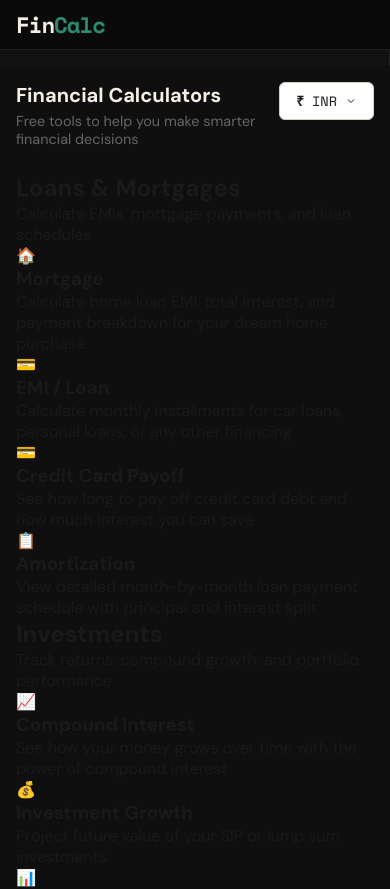
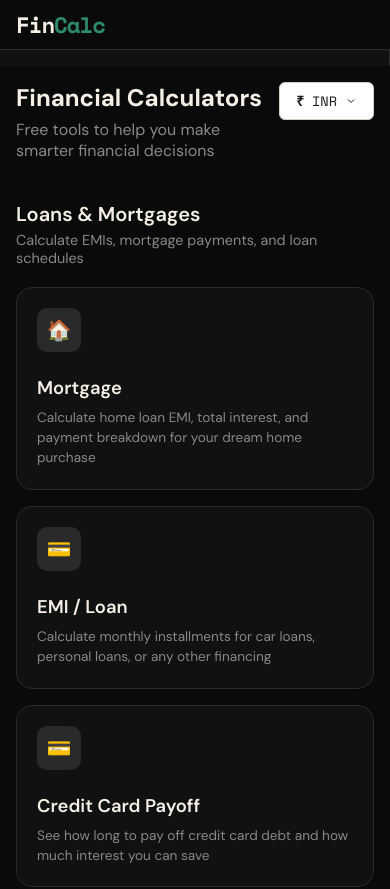
Before and after one commit to vinaybajjuri58/calculators, a React (Create React App) app in the folder frontend/: page / in a window 390 px wide. Shown: the top 889 px of the page. Built offline with nearby package versions, Linux system fonts and the light colour scheme; the HTML template or start-up script is replaced by a standard one.

Commit message:
auto-commit for a1339357-7802-4cfb-a021-3c091611b11f

```diff
--- a/frontend/src/index.css
+++ b/frontend/src/index.css
@@ -1,15 +1,37 @@
 @import url('https://fonts.googleapis.com/css2?family=DM+Sans:wght@400;500;600;700&family=Space+Mono:wght@400;700&display=swap');
 
 :root {
+  /* Dark backgrounds */
   --bg-dark: #0a0a0a;
+  --bg-darker: #050505;
   --bg-card: #f5f0e6;
   --bg-card-alt: #ebe5d9;
+  --bg-card-dark: #111111;
+
+  /* Accent colors */
   --accent: #2d8a6e;
   --accent-light: #3da882;
   --accent-dark: #1f6b54;
+  --accent-muted: rgba(45, 138, 110, 0.2);
+
+  /* Text colors */
   --text-dark: #1a1a1a;
+  --text-light: #f5f0e6;
   --text-muted: #5a5a5a;
+  --text-muted-light: #888888;
+
+  /* Border colors */
   --border: #d4cfc3;
+  --border-dark: #2a2a2a;
+  --border-dark-hover: #3a3a3a;
+
+  /* Status colors */
+  --positive: #2d8a6e;
+  --negative: #c44;
+
+  /* Chart sizes */
+  --chart-donut-size: 180px;
+  --chart-bar-height: 28px;
 }
 
 * { margin: 0; padding: 0; box-sizing: border-box; }
@@ -31,7 +53,7 @@ body {
   display: flex;
   justify-content: space-between;
   align-items: center;
-  border-bottom: 1px solid #222;
+  border-bottom: 1px solid var(--border-dark);
   position: sticky;
   top: 0;
   z-index: 100;
@@ -41,7 +63,7 @@ body {
   font-family: 'Space Mono', monospace;
   font-size: 1.4rem;
   font-weight: 700;
-  color: var(--bg-card);
+  color: var(--text-light);
   letter-spacing: -1px;
   cursor: pointer;
   transition: opacity 0.2s;
@@ -50,11 +72,10 @@ body {
 .logo span { color: var(--accent); }
 
 .header-nav { display: flex; gap: 0.5rem; }
-
 .header-nav-item {
   background: transparent;
-  border: 1px solid #333;
-  color: #888;
+  border: 1px solid var(--border-dark);
+  color: var(--text-muted-light);
   padding: 0.5rem 1rem;
   border-radius: 6px;
   cursor: pointer;
@@ -83,7 +104,6 @@ body {
   transition: all 0.2s;
 }
 .currency-btn:hover { border-color: var(--accent); }
-
 .currency-symbol { font-weight: 700; }
 
 .currency-dropdown {
@@ -92,7 +112,7 @@ body {
   right: 0;
   background: var(--bg-card);
   border-radius: 8px;
-  box-shadow: 0 10px 40px rgba(0,0,0,0.3);
+  box-shadow: var(--shadow-lg, 0 10px 40px rgba(0,0,0,0.3));
   width: 280px;
   max-height: 320px;
   overflow: hidden;
@@ -117,7 +137,6 @@ body {
 .currency-search input:focus { outline: none; border-color: var(--accent); }
 
 .currency-list { max-height: 250px; overflow-y: auto; }
-
 .currency-item {
   padding: 0.6rem 0.75rem;
   cursor: pointer;
@@ -137,9 +156,9 @@ body {
 /* Sidebar */
 .sidebar {
   width: 220px;
-  background: #111;
+  background: var(--bg-card-dark);
   padding: 0.75rem 0;
-  border-right: 1px solid #222;
+  border-right: 1px solid var(--border-dark);
   position: sticky;
   top: 49px;
   height: calc(100vh - 49px);
@@ -160,23 +179,26 @@ body {
   align-items: center;
   gap: 0.6rem;
   padding: 0.5rem 1rem;
-  color: #888;
+  color: var(--text-muted-light);
   cursor: pointer;
   transition: all 0.15s;
   font-size: 0.85rem;
   border-left: 2px solid transparent;
   border-radius: 0 4px 4px 0;
 }
-.nav-item:hover { color: var(--bg-card); background: rgba(255,255,255,0.03); }
-.nav-item.active { color: var(--accent); background: rgba(45,138,110,0.1); border-left-color: var(--accent); }
+.nav-item:hover { color: var(--text-light); background: rgba(255,255,255,0.03); }
+.nav-item.active { color: var(--accent); background: var(--accent-muted); border-left-color: var(--accent); }
 
 /* Content */
-.content { flex: 1; padding: 1.5rem; background: #0f0f0f; }
+.content { flex: 1; padding: 1.5rem 2rem; background: var(--bg-dark); }
 
-/* Calculator Layout with Sidebar Charts */
+/* Calculator Layout */
 .calc-layout { display: flex; gap: 1.5rem; max-width: 1400px; }
+.calc-layout-wide { max-width: 1200px; }
 .calc-main { flex: 1; min-width: 0; }
-.calc-sidebar { width: 320px; flex-shrink: 0; display: flex; flex-direction: column; gap: 1rem; }
+.calc-main-wide { max-width: 100%; }
+.calc-main-full { width: 100%; }
+.calc-sidebar { width: 340px; flex-shrink: 0; display: flex; flex-direction: column; gap: 1rem; }
 
 /* Calculator Card */
 .calc-card {
@@ -185,6 +207,7 @@ body {
   overflow: hidden;
   animation: fadeIn 0.3s ease;
 }
+.calc-card-wide { max-width: 100%; }
 
 @keyframes fadeIn {
   from { opacity: 0; transform: translateY(10px); }
@@ -192,7 +215,7 @@ body {
 }
 
 .calc-header {
-  padding: 1.25rem 1.5rem;
+  padding: 1.5rem 2rem;
   border-bottom: 1px solid var(--border);
   display: flex;
   justify-content: space-between;
@@ -201,32 +224,35 @@ body {
 }
 
 .calc-header-left { flex: 1; }
-.calc-title { font-size: 1.5rem; font-weight: 700; color: var(--text-dark); margin-bottom: 0.2rem; }
-.calc-subtitle { color: var(--text-muted); font-size: 0.85rem; }
+.calc-title { font-size: 1.5rem; font-weight: 700; color: var(--text-dark); margin-bottom: 0.25rem; }
+.calc-subtitle { color: var(--text-muted); font-size: 0.9rem; }
 
 .calc-body { display: grid; grid-template-columns: 1fr 1fr; gap: 0; }
+.calc-body-xirr { grid-template-columns: 1.2fr 0.8fr; }
+.calc-body-networth { grid-template-columns: 1fr 1fr 1fr; }
 
-.calc-inputs { padding: 1.25rem 1.5rem; border-right: 1px solid var(--border); }
-.calc-results { padding: 1.25rem 1.5rem; background: var(--bg-card-alt); }
+.calc-inputs { padding: 1.5rem 2rem; border-right: 1px solid var(--border); }
+.calc-inputs-wide { border-right: 1px solid var(--border); }
+.calc-results { padding: 1.5rem 2rem; background: var(--bg-card-alt); }
 
 /* Form Elements */
-.input-group { margin-bottom: 1rem; }
+.input-group { margin-bottom: 1.25rem; }
 .input-label {
   display: block;
   font-size: 0.7rem;
   font-weight: 500;
   color: var(--text-muted);
-  margin-bottom: 0.3rem;
+  margin-bottom: 0.35rem;
   text-transform: uppercase;
   letter-spacing: 0.5px;
 }
 
 .input-field {
   width: 100%;
-  padding: 0.6rem 0.85rem;
+  padding: 0.75rem 1rem;
   border: 1px solid var(--border);
   border-radius: 6px;
-  font-size: 1rem;
+  font-size: 1.1rem;
   font-family: 'Space Mono', monospace;
   background: white;
   transition: border-color 0.2s;
@@ -236,36 +262,43 @@ body {
 .input-with-symbol { position: relative; }
 .input-symbol {
   position: absolute;
-  left: 0.85rem;
+  left: 1rem;
   top: 50%;
   transform: translateY(-50%);
   color: var(--text-muted);
   font-family: 'Space Mono', monospace;
 }
-.input-with-symbol .input-field { padding-left: 2rem; }
+.input-with-symbol .input-field { padding-left: 2.25rem; }
 
 .input-suffix {
   position: absolute;
-  right: 0.85rem;
+  right: 1rem;
   top: 50%;
   transform: translateY(-50%);
   color: var(--text-muted);
-  font-size: 0.8rem;
+  font-size: 0.85rem;
 }
-.input-with-suffix .input-field { padding-right: 2.5rem; }
+.input-with-suffix .input-field { padding-right: 3rem; }
 
 .select-field {
   width: 100%;
-  padding: 0.6rem 0.85rem;
+  padding: 0.75rem 1rem;
   border: 1px solid var(--border);
   border-radius: 6px;
-  font-size: 0.9rem;
+  font-size: 0.95rem;
   background: white;
   cursor: pointer;
 }
 
+.input-hint {
+  font-size: 0.8rem;
+  color: var(--text-muted);
+  margin-bottom: 1rem;
+  line-height: 1.4;
+}
+
 /* Results */
-.result-item { margin-bottom: 1rem; padding-bottom: 1rem; border-bottom: 1px solid var(--border); }
+.result-item { margin-bottom: 1.25rem; padding-bottom: 1.25rem; border-bottom: 1px solid var(--border); }
 .result-item:last-child { border-bottom: none; margin-bottom: 0; padding-bottom: 0; }
 
 .result-label {
@@ -273,68 +306,67 @@ body {
   text-transform: uppercase;
   letter-spacing: 0.5px;
   color: var(--text-muted);
-  margin-bottom: 0.2rem;
+  margin-bottom: 0.25rem;
 }
 
 .result-value {
   font-family: 'Space Mono', monospace;
-  font-size: 1.3rem;
+  font-size: 1.4rem;
   font-weight: 700;
   color: var(--text-dark);
 }
-.result-value.highlight { color: var(--accent); font-size: 1.6rem; }
-.result-value.negative { color: #c44; }
-.result-value.positive { color: var(--accent); }
+.result-value.highlight { color: var(--accent); font-size: 1.75rem; }
+.result-value.negative { color: var(--negative); }
+.result-value.positive { color: var(--positive); }
 
-/* Chart Card */
+/* Chart Card - INCREASED SIZE */
 .chart-card {
   background: var(--bg-card);
-  border-radius: 10px;
-  padding: 1rem;
+  border-radius: 12px;
+  padding: 1.5rem;
   animation: fadeIn 0.3s ease;
+  min-height: 320px;
 }
 .chart-card h3 {
-  font-size: 0.85rem;
+  font-size: 0.95rem;
   font-weight: 600;
-  margin-bottom: 1rem;
+  margin-bottom: 1.25rem;
   color: var(--text-dark);
 }
 .chart-note {
   text-align: center;
-  font-size: 0.8rem;
+  font-size: 0.85rem;
   color: var(--text-muted);
-  margin-top: 0.75rem;
+  margin-top: 1rem;
 }
 .chart-placeholder {
-  height: 150px;
+  height: 200px;
   display: flex;
   align-items: center;
   justify-content: center;
   background: var(--bg-card-alt);
-  border-radius: 6px;
+  border-radius: 8px;
   color: var(--text-muted);
-  font-size: 0.85rem;
+  font-size: 0.9rem;
 }
 
-/* Animated Bar Chart */
-.chart-bar-container { display: flex; flex-direction: column; gap: 0.5rem; }
-.chart-bar-row { display: flex; align-items: center; gap: 0.5rem; }
-.chart-bar-label { font-size: 0.7rem; color: var(--text-muted); width: 50px; flex-shrink: 0; }
-.chart-bar-track { flex: 1; height: 20px; background: var(--bg-card-alt); border-radius: 4px; overflow: hidden; }
-.chart-bar-fill { height: 100%; border-radius: 4px; }
-.chart-bar-value { font-family: 'Space Mono', monospace; font-size: 0.7rem; width: 60px; text-align: right; }
+/* Donut Chart - INCREASED SIZE */
+.chart-donut-container { display: flex; flex-direction: column; align-items: center; gap: 1.25rem; }
+.chart-donut { width: var(--chart-donut-size); height: var(--chart-donut-size); }
+.chart-legend { display: flex; flex-wrap: wrap; gap: 0.6rem 1.25rem; justify-content: center; }
+.legend-item { display: flex; align-items: center; gap: 0.4rem; font-size: 0.8rem; }
+.legend-dot { width: 12px; height: 12px; border-radius: 3px; }
 
-/* Donut Chart */
-.chart-donut-container { display: flex; flex-direction: column; align-items: center; gap: 1rem; }
-.chart-donut { width: 140px; height: 140px; }
-.chart-legend { display: flex; flex-wrap: wrap; gap: 0.5rem 1rem; justify-content: center; }
-.legend-item { display: flex; align-items: center; gap: 0.3rem; font-size: 0.75rem; }
-.legend-dot { width: 10px; height: 10px; border-radius: 2px; }
+/* Bar Chart - INCREASED SIZE */
+.chart-bar-container { display: flex; flex-direction: column; gap: 0.75rem; }
+.chart-bar-row { display: flex; align-items: center; gap: 0.75rem; }
+.chart-bar-label { font-size: 0.75rem; color: var(--text-muted); width: 60px; flex-shrink: 0; }
+.chart-bar-track { flex: 1; height: var(--chart-bar-height); background: var(--bg-card-alt); border-radius: 6px; overflow: hidden; }
+.chart-bar-fill { height: 100%; border-radius: 6px; }
+.chart-bar-value { font-family: 'Space Mono', monospace; font-size: 0.75rem; width: 80px; text-align: right; }
 
-/* Progress Ring */
-.progress-ring-container { position: relative; display: flex; justify-content: center; padding: 0.5rem; }
-.progress-ring { transform: rotate(-90deg); }
-.progress-ring-bg { }
+/* Progress Ring - INCREASED SIZE */
+.progress-ring-container { position: relative; display: flex; justify-content: center; padding: 1rem; }
 .progress-ring-text {
   position: absolute;
   top: 50%;
@@ -342,20 +374,20 @@ body {
   transform: translate(-50%, -50%);
   text-align: center;
 }
-.progress-ring-value { font-family: 'Space Mono', monospace; font-size: 1.5rem; font-weight: 700; color: var(--text-dark); }
+.progress-ring-value { font-family: 'Space Mono', monospace; font-size: 1.75rem; font-weight: 700; color: var(--text-dark); }
 
 /* Ad Space */
 .ad-space {
   background: var(--bg-card);
-  border-radius: 10px;
+  border-radius: 12px;
   padding: 1rem;
-  min-height: 260px;
+  min-height: 280px;
 }
 .ad-placeholder {
   height: 100%;
-  min-height: 230px;
+  min-height: 250px;
   border: 2px dashed var(--border);
-  border-radius: 6px;
+  border-radius: 8px;
   display: flex;
   flex-direction: column;
   align-items: center;
@@ -372,75 +404,170 @@ body {
 .ad-content span { font-size: 0.9rem; display: block; }
 .ad-content small { font-size: 0.7rem; opacity: 0.7; }
 
-/* Dashboard */
+/* ===== DASHBOARD - Dark Theme Cards ===== */
 .dashboard { animation: fadeIn 0.3s ease; }
 .dashboard-header {
   display: flex;
   justify-content: space-between;
   align-items: flex-start;
-  margin-bottom: 1.5rem;
+  margin-bottom: 2.5rem;
 }
-.dashboard-title { font-size: 1.75rem; font-weight: 700; color: var(--bg-card); }
-.dashboard-subtitle { color: #666; font-size: 0.9rem; margin-top: 0.25rem; }
+.dashboard-title { font-size: 2rem; font-weight: 700; color: var(--text-light); }
+.dashboard-subtitle { color: var(--text-muted-light); font-size: 1rem; margin-top: 0.35rem; }
 
-.dashboard-grid {
+/* Category Sections */
+.category-section { margin-bottom: 3rem; }
+.category-header { margin-bottom: 1.25rem; }
+.category-title { font-size: 1.25rem; font-weight: 600; color: var(--text-light); margin-bottom: 0.25rem; }
+.category-desc { font-size: 0.9rem; color: var(--text-muted-light); }
+
+/* Calculator Cards Grid - Dark Bento Style */
+.calculator-grid {
   display: grid;
-  grid-template-columns: repeat(4, 1fr);
+  grid-template-columns: repeat(auto-fill, minmax(280px, 1fr));
   gap: 1rem;
-  margin-bottom: 1.5rem;
 }
 
-.stat-card {
-  background: var(--bg-card);
-  border-radius: 10px;
-  padding: 1.25rem;
-  animation: fadeIn 0.3s ease backwards;
+.calculator-card {
+  background: var(--bg-card-dark);
+  border: 1px solid var(--border-dark);
+  border-radius: 16px;
+  padding: 1.75rem;
+  cursor: pointer;
+  transition: all 0.25s ease;
+  display: flex;
+  flex-direction: column;
+  min-height: 200px;
 }
-.stat-label { font-size: 0.7rem; text-transform: uppercase; letter-spacing: 0.5px; color: var(--text-muted); margin-bottom: 0.4rem; }
-.stat-value { font-family: 'Space Mono', monospace; font-size: 1.4rem; font-weight: 700; color: var(--text-dark); }
-.stat-change { font-size: 0.75rem; margin-top: 0.3rem; }
-.stat-change.positive { color: var(--accent); }
-.stat-change.negative { color: #c44; }
-
-.dashboard-row {
-  display: grid;
-  grid-template-columns: 1fr 1fr 320px;
-  gap: 1rem;
-  margin-bottom: 1.5rem;
+.calculator-card:hover {
+  border-color: var(--border-dark-hover);
+  transform: translateY(-4px);
+  box-shadow: 0 8px 32px rgba(0, 0, 0, 0.4);
 }
 
-.dashboard-card {
-  background: var(--bg-card);
+.calc-card-icon {
+  width: 44px;
+  height: 44px;
+  background: var(--border-dark);
   border-radius: 10px;
-  padding: 1.25rem;
+  display: flex;
+  align-items: center;
+  justify-content: center;
+  font-size: 1.25rem;
+  margin-bottom: auto;
 }
-.dashboard-card h3 { font-size: 0.9rem; font-weight: 600; margin-bottom: 1rem; }
-.dashboard-card.ad-card { padding: 0; background: transparent; }
 
-.health-score-container { display: flex; align-items: center; gap: 1.5rem; }
-.health-score-details { flex: 1; }
-.health-item { display: flex; justify-content: space-between; padding: 0.5rem 0; border-bottom: 1px solid var(--border); font-size: 0.85rem; }
-.health-item:last-child { border-bottom: none; }
+.calc-card-name {
+  font-size: 1.15rem;
+  font-weight: 600;
+  color: var(--text-light);
+  margin-bottom: 0.5rem;
+  margin-top: 1.5rem;
+}
 
-.dashboard-calculators { background: var(--bg-card); border-radius: 10px; padding: 1.25rem; }
-.dashboard-calculators h3 { font-size: 0.9rem; font-weight: 600; margin-bottom: 1rem; }
+.calc-card-desc {
+  font-size: 0.85rem;
+  color: var(--text-muted-light);
+  line-height: 1.5;
+}
 
-.quick-calc-grid { display: grid; grid-template-columns: repeat(4, 1fr); gap: 0.75rem; }
-.quick-calc-card {
+/* XIRR Specific Styles */
+.cashflow-list { display: flex; flex-direction: column; gap: 0.75rem; margin-bottom: 1rem; }
+.cashflow-item {
+  display: flex;
+  align-items: center;
+  gap: 0.75rem;
+  background: white;
+  padding: 0.75rem;
+  border-radius: 8px;
+  border: 1px solid var(--border);
+}
+.cashflow-date { width: 150px; font-size: 0.9rem; }
+.cashflow-amount { flex: 1; }
+.cashflow-type {
+  font-size: 0.75rem;
+  padding: 0.25rem 0.5rem;
+  border-radius: 4px;
+  font-weight: 500;
+}
+.cashflow-type.outflow { background: rgba(196, 68, 68, 0.1); color: var(--negative); }
+.cashflow-type.inflow { background: rgba(45, 138, 110, 0.1); color: var(--positive); }
+
+.add-btn {
+  width: 100%;
+  padding: 0.75rem;
+  background: transparent;
+  border: 2px dashed var(--border);
+  border-radius: 8px;
+  color: var(--text-muted);
+  cursor: pointer;
+  font-size: 0.9rem;
+  transition: all 0.2s;
+}
+.add-btn:hover { border-color: var(--accent); color: var(--accent); }
+
+.remove-btn {
+  background: none;
+  border: none;
+  color: var(--negative);
+  cursor: pointer;
+  padding: 0.5rem;
+  font-size: 1rem;
+  opacity: 0.7;
+  transition: opacity 0.2s;
+}
+.remove-btn:hover { opacity: 1; }
+
+/* Net Worth Specific Styles */
+.networth-section { padding: 1.5rem 2rem; border-right: 1px solid var(--border); }
+.networth-section:last-of-type { border-right: none; }
+.section-title { font-size: 0.85rem; font-weight: 600; color: var(--text-dark); margin-bottom: 1rem; text-transform: uppercase; letter-spacing: 0.5px; }
+
+.networth-items { display: flex; flex-direction: column; gap: 0.5rem; margin-bottom: 1rem; }
+.networth-item {
+  display: grid;
+  grid-template-columns: 1fr 120px 100px 32px;
+  gap: 0.5rem;
+  align-items: center;
+}
+.item-name { font-size: 0.9rem; }
+.item-value .input-field { font-size: 0.9rem; padding: 0.5rem 0.75rem; padding-left: 1.75rem; }
+.item-value .input-symbol { left: 0.75rem; font-size: 0.85rem; }
+.item-category { font-size: 0.85rem; padding: 0.5rem; }
+
+.networth-results {
+  padding: 1.5rem 2rem;
   background: var(--bg-card-alt);
-  border-radius: 8px;
-  padding: 1rem;
   display: flex;
   flex-direction: column;
-  align-items: center;
-  gap: 0.5rem;
-  cursor: pointer;
-  transition: all 0.2s;
-  border: 1px solid transparent;
+  gap: 1.5rem;
 }
-.quick-calc-card:hover { border-color: var(--accent); transform: translateY(-2px); }
-.quick-calc-icon { font-size: 1.5rem; }
-.quick-calc-name { font-size: 0.8rem; font-weight: 500; color: var(--text-dark); }
+
+.networth-result-card {
+  background: white;
+  padding: 1.5rem;
+  border-radius: 10px;
+  text-align: center;
+  border: 1px solid var(--border);
+}
+.networth-label { font-size: 0.75rem; text-transform: uppercase; letter-spacing: 0.5px; color: var(--text-muted); display: block; margin-bottom: 0.5rem; }
+.networth-value { font-family: 'Space Mono', monospace; font-size: 2rem; font-weight: 700; }
+.networth-value.positive { color: var(--positive); }
+.networth-value.negative { color: var(--negative); }
+
+.networth-result-row { display: flex; gap: 1rem; }
+.networth-result-item {
+  flex: 1;
+  background: white;
+  padding: 1rem;
+  border-radius: 8px;
+  border: 1px solid var(--border);
+}
+.networth-result-item .label { font-size: 0.7rem; text-transform: uppercase; color: var(--text-muted); display: block; margin-bottom: 0.25rem; }
+.networth-result-item .value { font-family: 'Space Mono', monospace; font-size: 1.1rem; font-weight: 600; }
+
+.networth-chart { background: white; padding: 1rem; border-radius: 8px; border: 1px solid var(--border); }
+.networth-chart h4 { font-size: 0.8rem; font-weight: 600; margin-bottom: 1rem; text-transform: uppercase; letter-spacing: 0.5px; }
 
 /* Coming Soon */
 .coming-soon { font-size: 1.1rem; font-weight: 600; color: var(--accent); margin-bottom: 0.5rem; }
@@ -455,11 +582,17 @@ body {
 }
 .placeholder-icon { font-size: 2.5rem; }
 
+/* Amortization Table */
+.amort-table { width: 100%; border-collapse: collapse; font-size: 0.8rem; margin-top: 1rem; }
+.amort-table th, .amort-table td { padding: 0.5rem; text-align: right; border-bottom: 1px solid var(--border); }
+.amort-table th { font-size: 0.7rem; text-transform: uppercase; color: var(--text-muted); background: var(--bg-card-alt); }
+.amort-table td:first-child { text-align: left; }
+.amort-table tr:hover { background: var(--bg-card-alt); }
+
 /* Mobile Responsive */
 @media (max-width: 1200px) {
-  .calc-sidebar { width: 280px; }
-  .dashboard-row { grid-template-columns: 1fr 1fr; }
-  .dashboard-row .ad-card { grid-column: span 2; }
+  .calc-sidebar { width: 300px; }
+  .calculator-grid { grid-template-columns: repeat(auto-fill, minmax(250px, 1fr)); }
 }
 
 @media (max-width: 900px) {
@@ -467,10 +600,10 @@ body {
   .calc-sidebar { width: 100%; flex-direction: row; flex-wrap: wrap; }
   .calc-sidebar > * { flex: 1; min-width: 280px; }
   .calc-body { grid-template-columns: 1fr; }
+  .calc-body-networth { grid-template-columns: 1fr; }
   .calc-inputs { border-right: none; border-bottom: 1px solid var(--border); }
-  .dashboard-grid { grid-template-columns: repeat(2, 1fr); }
-  .dashboard-row { grid-template-columns: 1fr; }
-  .quick-calc-grid { grid-template-columns: repeat(2, 1fr); }
+  .networth-section { border-right: none; border-bottom: 1px solid var(--border); }
+  .calculator-grid { grid-template-columns: repeat(2, 1fr); }
 }
 
 @media (max-width: 768px) {
@@ -498,9 +631,11 @@ body {
   .calc-title { font-size: 1.25rem; }
   .header { padding: 0.5rem 1rem; }
   .header-nav { display: none; }
-  .dashboard-title { font-size: 1.25rem; }
-  .stat-value { font-size: 1.1rem; }
-  .health-score-container { flex-direction: column; }
+  .dashboard-title { font-size: 1.5rem; }
+  .calculator-grid { grid-template-columns: 1fr; }
+  .calculator-card { min-height: 160px; padding: 1.25rem; }
+  .networth-item { grid-template-columns: 1fr; gap: 0.5rem; }
+  .networth-result-row { flex-direction: column; }
 }
 
 /* Scrollbar */
```
